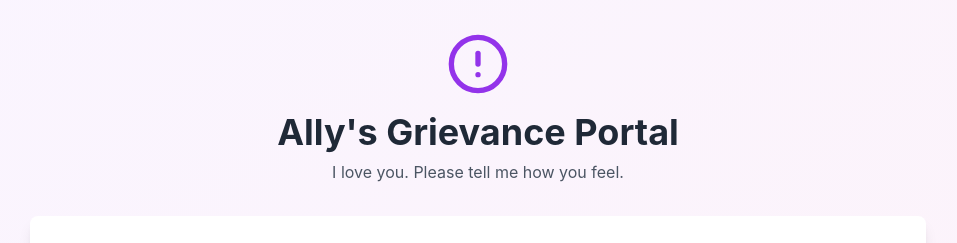
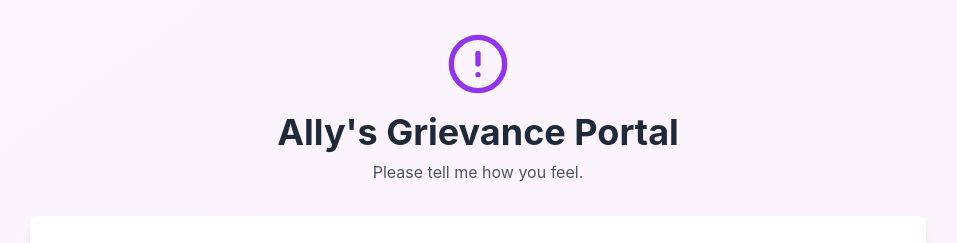
Before and after one commit to ksemaj/Grievances, a React (Create React App) app: page / in a window 1280 px wide. Shown: the top 243 px of the page, without its empty margins (162-1119 px from the left). Built offline with nearby package versions, Linux system fonts and the light colour scheme; no server answers; the database is empty.

Commit message:
Update App.js

```diff
--- a/src/App.js
+++ b/src/App.js
@@ -89,7 +89,7 @@ export default function GrievancePortal() {
         <div className="text-center mb-8">
           <AlertCircle className="w-16 h-16 mx-auto mb-4 text-purple-600" />
           <h1 className="text-4xl font-bold text-gray-800 mb-2">Ally's Grievance Portal</h1>
-          <p className="text-gray-600">I love you. Please tell me how you feel.</p>
+          <p className="text-gray-600">Please tell me how you feel.</p>
         </div>
 
         <div className="bg-white rounded-lg shadow-lg p-6 mb-8">
```
